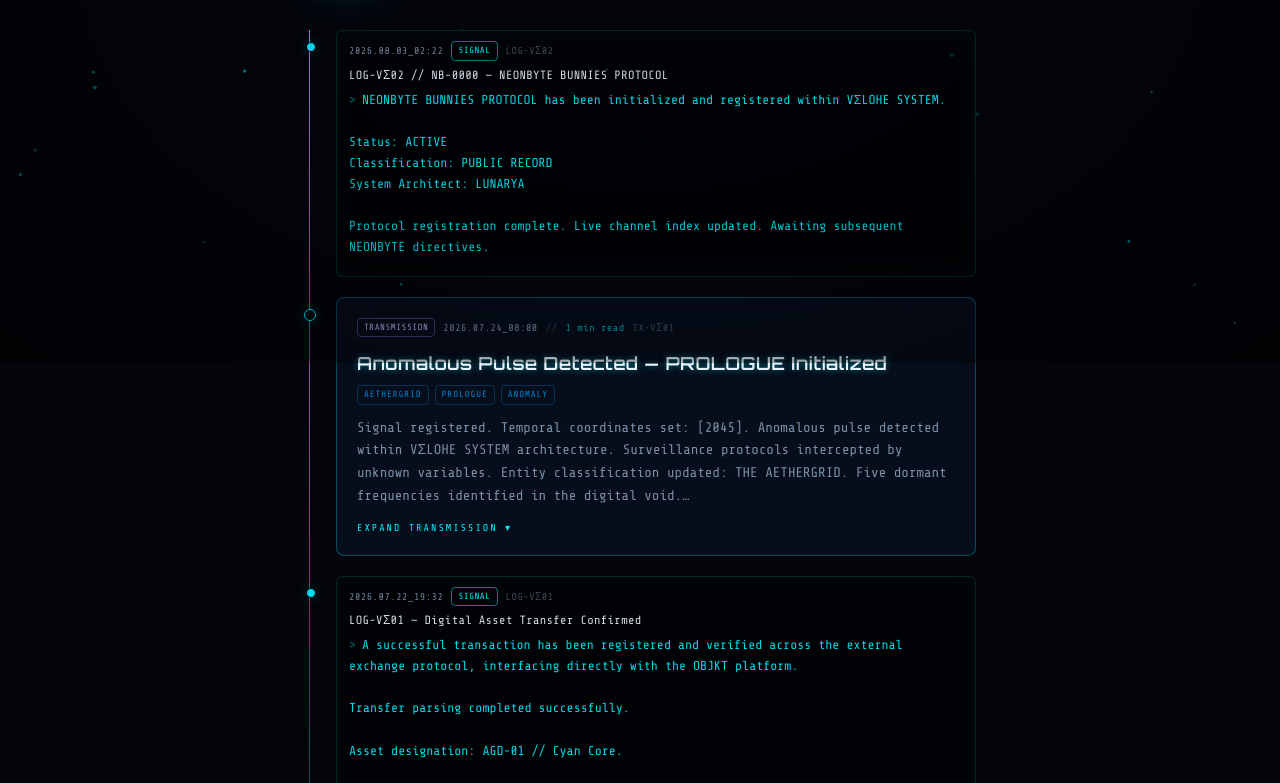
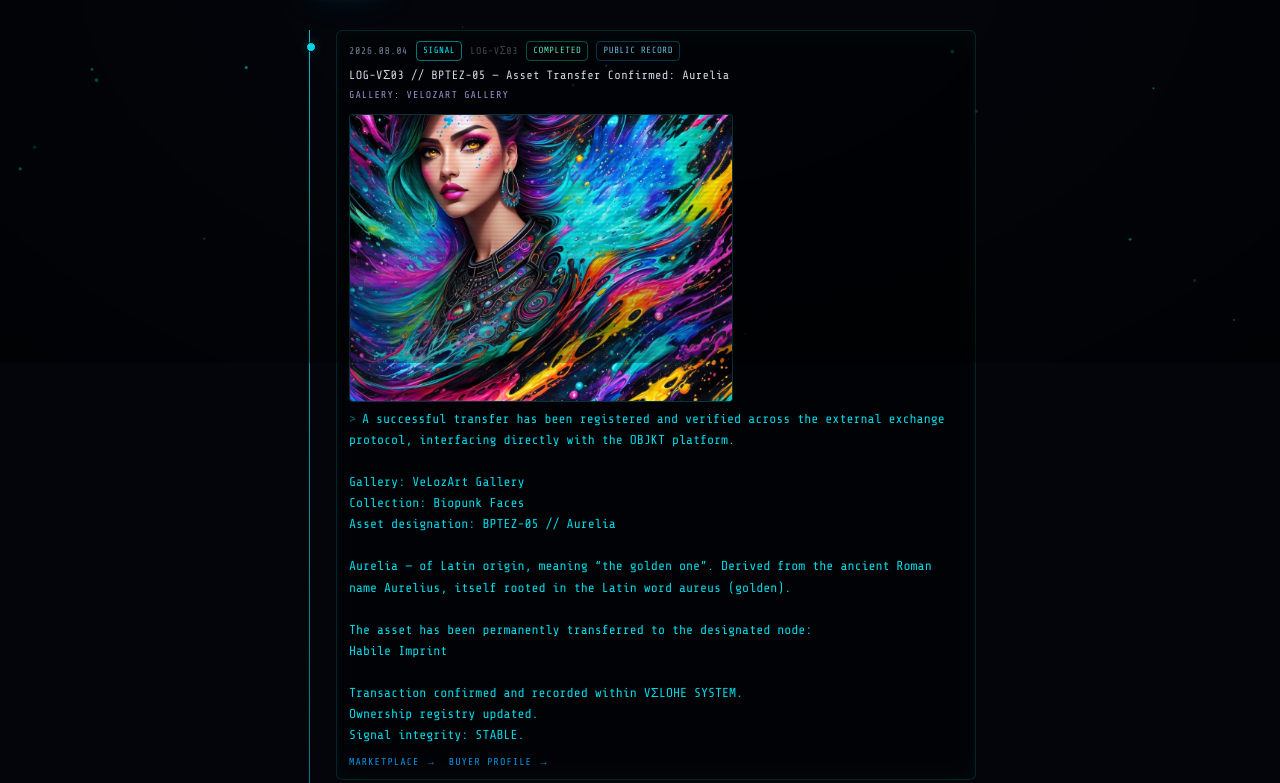
Before and after one commit to velohe91/velohe-system-gallery, a Next.js app: page /transmissions in a window 1280 px wide. Shown: the part 437-1220 px from the top of the page. Built offline with nearby package versions, Linux system fonts and the light colour scheme.

Commit message:
Add LOG-VΣ03 - Aurelia transfer confirmed

```diff
--- a/src/components/transmissions/SystemLogLine.tsx
+++ b/src/components/transmissions/SystemLogLine.tsx
@@ -1,5 +1,6 @@
 "use client";
 
+import Image from "next/image";
 import { motion } from "framer-motion";
 import type { SystemLogEntry } from "@/lib/types";
 import { getNftById } from "@/data/nfts";
@@ -20,6 +21,9 @@ const LEVEL_GLOW: Record<string, string> = {
   LORE: "bg-violet-400",
   ERROR: "bg-rose-400",
 };
+
+const linkClass =
+  "inline-block font-mono text-[10px] uppercase tracking-widest text-neon-blue/90 transition-colors hover:text-neon-cyan focus-visible:outline-none focus-visible:ring-1 focus-visible:ring-neon-cyan/60";
 
 function relatedNftLabel(nftId: string): string {
   const nft = getNftById(nftId);
@@ -65,12 +69,41 @@ export function SystemLogLine({
             {entry.level}
           </span>
           <span className="text-muted/50">{entry.id}</span>
+          {entry.status && (
+            <span className="rounded border border-emerald-400/40 px-1.5 py-0.5 text-[9px] uppercase text-emerald-300">
+              {entry.status}
+            </span>
+          )}
+          {entry.classification && (
+            <span className="rounded border border-sky-400/30 px-1.5 py-0.5 text-[9px] uppercase text-sky-300/90">
+              {entry.classification}
+            </span>
+          )}
         </div>
 
         {entry.title && (
           <h3 className="mt-1.5 text-[11px] font-medium tracking-wide text-foreground/90 sm:text-xs">
             {entry.title}
           </h3>
+        )}
+
+        {entry.gallery && (
+          <p className="mt-1 font-mono text-[10px] uppercase tracking-widest text-violet-300/80">
+            Gallery: {entry.gallery}
+          </p>
+        )}
+
+        {entry.image && (
+          <div className="relative mt-3 aspect-[4/3] w-full max-w-sm overflow-hidden rounded border border-neon-cyan/20 bg-void">
+            <Image
+              src={entry.image}
+              alt={entry.title ?? entry.id}
+              fill
+              unoptimized
+              sizes="(max-width: 640px) 100vw, 24rem"
+              className="object-cover"
+            />
+          </div>
         )}
 
         <p className="mt-1.5 whitespace-pre-line text-xs leading-relaxed text-neon-cyan/90 sm:text-[13px]">
@@ -81,11 +114,31 @@ export function SystemLogLine({
         </p>
 
         <div className="mt-2 flex flex-wrap items-center gap-x-3 gap-y-1">
+          {entry.marketplace && (
+            <a
+              href={entry.marketplace}
+              target="_blank"
+              rel="noopener noreferrer"
+              className={linkClass}
+            >
+              Marketplace →
+            </a>
+          )}
+          {entry.buyerProfile && (
+            <a
+              href={entry.buyerProfile}
+              target="_blank"
+              rel="noopener noreferrer"
+              className={linkClass}
+            >
+              Buyer profile →
+            </a>
+          )}
           {entry.relatedNftId && (
             <button
               type="button"
               onClick={() => onOpenRelatedNft?.(entry.relatedNftId!)}
-              className="inline-block font-mono text-[10px] uppercase tracking-widest text-neon-blue/80 transition-colors hover:text-neon-cyan focus-visible:outline-none focus-visible:ring-1 focus-visible:ring-neon-cyan/60"
+              className={linkClass}
             >
               → Related: {relatedNftLabel(entry.relatedNftId)}
             </button>
--- a/src/data/system-logs.ts
+++ b/src/data/system-logs.ts
@@ -14,6 +14,36 @@ import type { SystemLogEntry } from "@/lib/types";
 
 export const systemLogs: SystemLogEntry[] = [
   // ─── Live (LOG-VΣ##) — sorted newest-first in feed.ts ───
+  {
+    kind: "system-log",
+    era: "live",
+    id: "LOG-VΣ03",
+    timestamp: "2026.08.04",
+    level: "SIGNAL",
+    title: "LOG-VΣ03 // BPTEZ-05 — Asset Transfer Confirmed: Aurelia",
+    status: "COMPLETED",
+    classification: "PUBLIC RECORD",
+    gallery: "VeLozArt Gallery",
+    image: "/logs/BPTEZ-05.jpg",
+    marketplace:
+      "https://objkt.com/tokens/KT1Sp7AXSqsCoA16s2rxL6yrTa7WFqjw64w3/5",
+    buyerProfile:
+      "https://objkt.com/users/tz1eTSPHKKHdHUSz2bZFU7LjXViEo9jF7tqy/created",
+    message: `A successful transfer has been registered and verified across the external exchange protocol, interfacing directly with the OBJKT platform.
+
+Gallery: VeLozArt Gallery
+Collection: Biopunk Faces
+Asset designation: BPTEZ-05 // Aurelia
+
+Aurelia — of Latin origin, meaning “the golden one”. Derived from the ancient Roman name Aurelius, itself rooted in the Latin word aureus (golden).
+
+The asset has been permanently transferred to the designated node:
+Habile Imprint
+
+Transaction confirmed and recorded within VΣLOHE SYSTEM.
+Ownership registry updated.
+Signal integrity: STABLE.`,
+  },
   {
     kind: "system-log",
     era: "live",
```
Also changed, not shown: src/lib/types.ts (+12 -0 lines), public/logs/BPTEZ-05.jpg (added).
